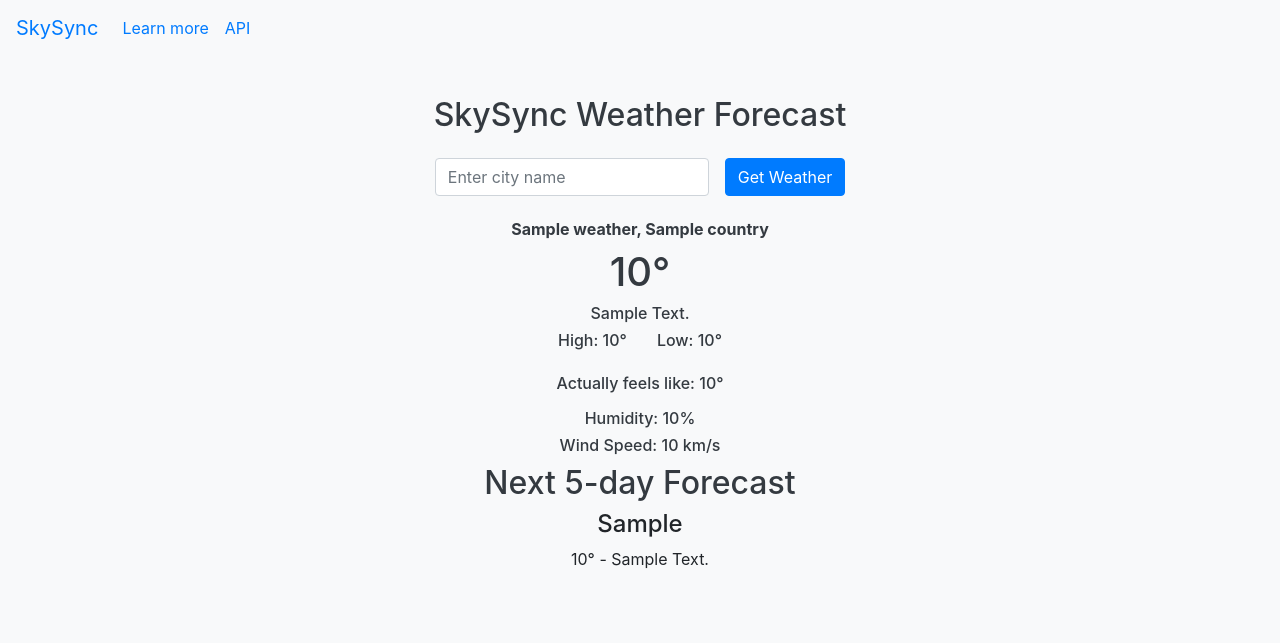
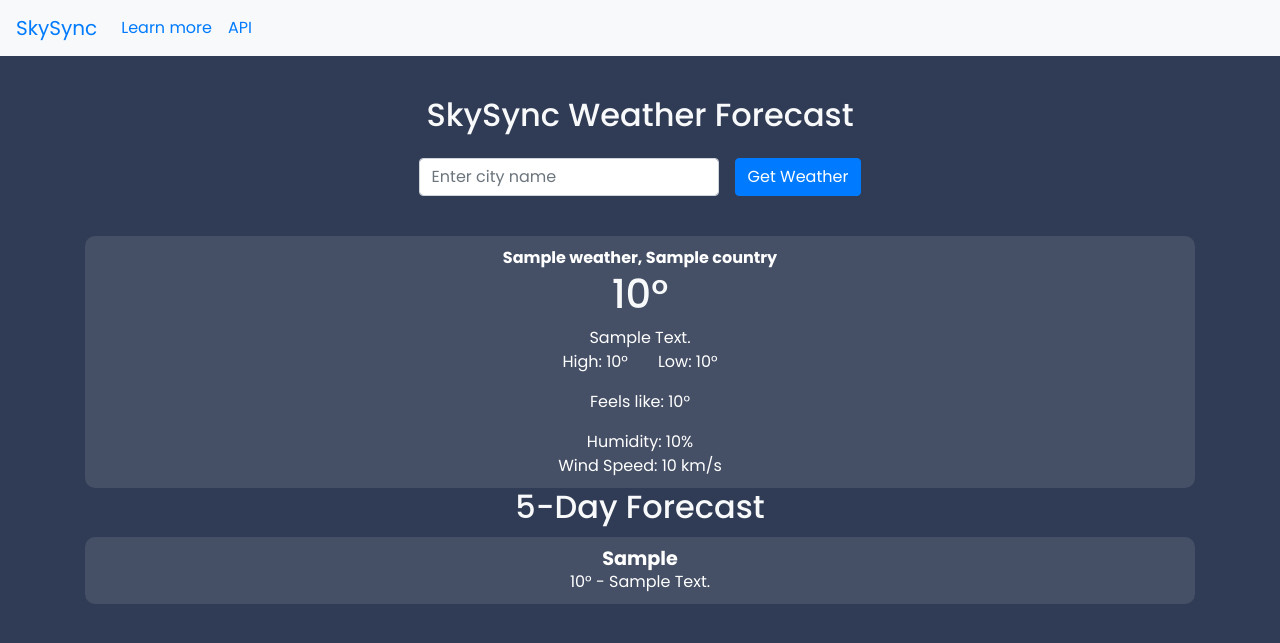
Before and after one commit to azaraverse/SkySync, a Flask app: template src/app/templates/index.html in a window 1280 px wide. Shown: the top 643 px of the page. Run offline with Flask 2, Linux system fonts and the light colour scheme; the template is opened without the code that fills it: values that come from a table or form of the project are taken from there, most other values are stand-ins (such as "Sample title", 1, 10 or a date in 2020); some libraries are stand-ins or nearby versions.

Commit message:
make modifications to styles, routes and script

```diff
--- a/src/app/static/css/main.css
+++ b/src/app/static/css/main.css
@@ -1,13 +1,31 @@
+@import url('https://fonts.googleapis.com/css2?family=Poppins:wght@400;500;600;700&display=swap');
+
 body {
-    background-color: #f8f9fa;
+    background-color: #303c55;
+    color: #fff;
+    font-family: 'Poppins', sans-serif;
 }
 
-h1, h2, h6 {
-    color: #343a40;
+h1, h2 {
+    color: #f8f9fa;
+}
+
+.navbar {
+    margin-bottom: 20px;
+}
+
+.container {
+    padding-top: 100px;
+}
+
+.form-control {
+    max-width: 300px;
 }
 
 #weather-info {
-    margin-top: 20px;
+    background: rgba(255, 255, 255, 0.1);
+    border-radius: 10px;
+    margin: 40px;
 }
 
 #weather-info h1 {
@@ -22,19 +40,18 @@ h1, h2, h6 {
     margin: 10px 0;
 }
 
-.navbar {
-    margin-bottom: 20px;
+.forecast-item {
+    background: rgba(255, 255, 255, 0.1);
+    padding: 10px;
+    border-radius: 10px;
+    margin-top: 10px;
 }
 
-.container {
-    padding-top: 60px;
+.forecast-item h4, .forecast-item p {
+    margin: 0;
 }
 
-.form-control {
-    max-width: 300px;
+.forecast-item h4 {
+    font-size: 1.2rem;
+    font-weight: bold;
 }
-
-.list-group-item {
-    text-align: left;
-    text-decoration: none;
-}
--- a/src/app/static/js/script.js
+++ b/src/app/static/js/script.js
@@ -53,29 +53,28 @@ document.addEventListener('DOMContentLoaded', function () {
   function capitaliseWords (str) {
     return str.replace(/\b\w/g, function (char) {
         return char.toUpperCase();
-    })
+    });
   }
 
   // Function to display weather data
   function displayWeatherData (data) {
-    console.log(data);
     const weatherInfo = `
-        <div class="text-center">
-            <h6><strong>${data.weather.name}, ${data.weather.sys.country}</strong></h6>
+        <div class="text-center forecast-item">
+            <p><strong>${data.weather.name}, ${data.weather.sys.country}</strong></p>
             <h1>${Math.floor(data.weather.main.temp)}°</h1>
-            <h6>${capitaliseWords(data.weather.weather[0].description)}</h6>
+            <p>${capitaliseWords(data.weather.weather[0].description)}<p>
             <div class="row justify-content-center">
                 <div class="col-auto">
-                    <h6>High: ${Math.floor(data.weather.main.temp_max)}°</h6>
+                    <p>High: ${Math.floor(data.weather.main.temp_max)}°</p>
                 </div>
                 <div class="col-auto">
-                    <h6>Low: ${Math.floor(data.weather.main.temp_min)}°</h6>
+                    <p>Low: ${Math.floor(data.weather.main.temp_min)}°</p>
                 </div>
             </div>
-            <h6 class="mt-3">Actually feels like: ${Math.floor(data.weather.main.feels_like)}°</h6>
+            <p class="mt-3">Feels like: ${Math.floor(data.weather.main.feels_like)}°</p>
             <div class="mt-3">
-                <h6>Humidity: ${Math.floor(data.weather.main.humidity)}%</h6>
-                <h6>Wind Speed: ${Math.floor(data.weather.wind.speed)} km/s</h6>
+                <p>Humidity: ${Math.floor(data.weather.main.humidity)}%</p>
+                <p>Wind Speed: ${Math.floor(data.weather.wind.speed)} km/s</p>
             </div>
         </div>`;
     $('#weather-info').html(weatherInfo);
--- a/src/app/templates/index.html
+++ b/src/app/templates/index.html
@@ -24,28 +24,28 @@
 </div>
 
 {% if weather_data %}
-<div class="mt-4 text-center">
-    <h6><strong>{{ weather_data["name"] }}, {{ weather_data["sys"]["country"] }}</strong></h6>
+<div class="mt-4 text-center forecast-item">
+    <p><strong>{{ weather_data["name"] }}, {{ weather_data["sys"]["country"] }}</strong></p>
     <h1>{{ weather_data["main"]["temp"] | int }}°</h1>
-    <h6>{{ weather_data["weather"][0]["description"] | capitalise_words }}</h6>
+    <p>{{ weather_data["weather"][0]["description"] | capitalise_words }}</p>
     <div class="row justify-content-center">
         <div class="col-auto">
-            <h6>High: {{ weather_data["main"]["temp_max"] | int }}°</h6>
+            <p>High: {{ weather_data["main"]["temp_max"] | int }}°</p>
         </div>
         <div class="col-auto">
-            <h6>Low: {{ weather_data["main"]["temp_min"] | int }}°</h6>
+            <p>Low: {{ weather_data["main"]["temp_min"] | int }}°</p>
         </div>
     </div>
-    <h6 class="mt-3">Actually feels like: {{ weather_data["main"]["feels_like"] | int }}°</h6>
+    <p class="mt-3">Feels like: {{ weather_data["main"]["feels_like"] | int }}°</p>
     <div class="mt-3">
-        <h6>Humidity: {{ weather_data["main"]["humidity"] | int }}%</h6>
-        <h6>Wind Speed: {{ weather_data["wind"]["speed"] | int }} km/s</h6>
+        <p>Humidity: {{ weather_data["main"]["humidity"] | int }}%</p>
+        <p>Wind Speed: {{ weather_data["wind"]["speed"] | int }} km/s</p>
     </div>
 </div>
 {% endif %}
 
 {% if forecast_data %}
-    <h2 class="text-center">Next 5-day Forecast</h2>
+    <h2 class="text-center">5-Day Forecast</h2>
     {% for item in forecast_data["list"] %}
         <div class="forecast-item">
             <h4 class="text-center">{{ item["dt_txt"] }}</h4>
```
Also changed, not shown: src/app/routes.py (+13 -3 lines). Lines whose indentation alone changed are shown as unchanged.
